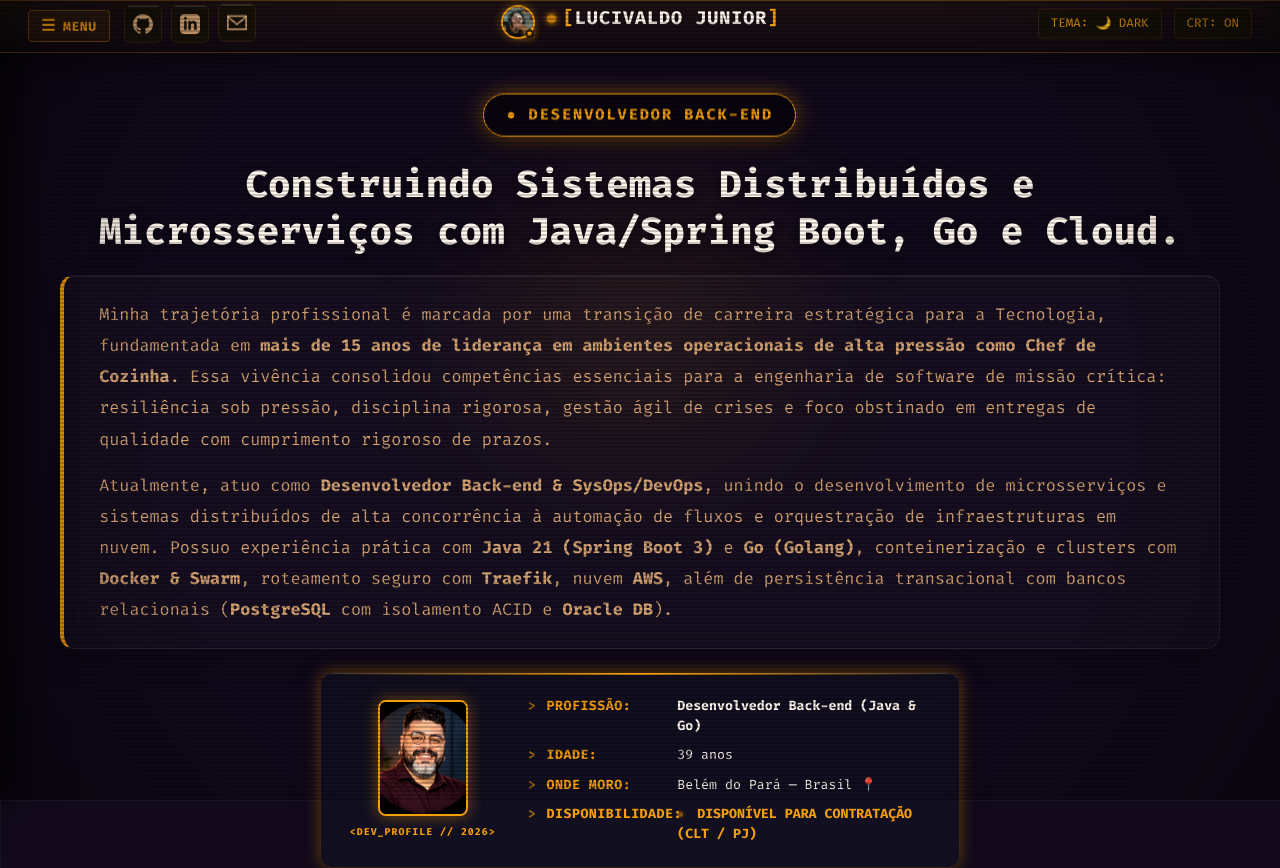
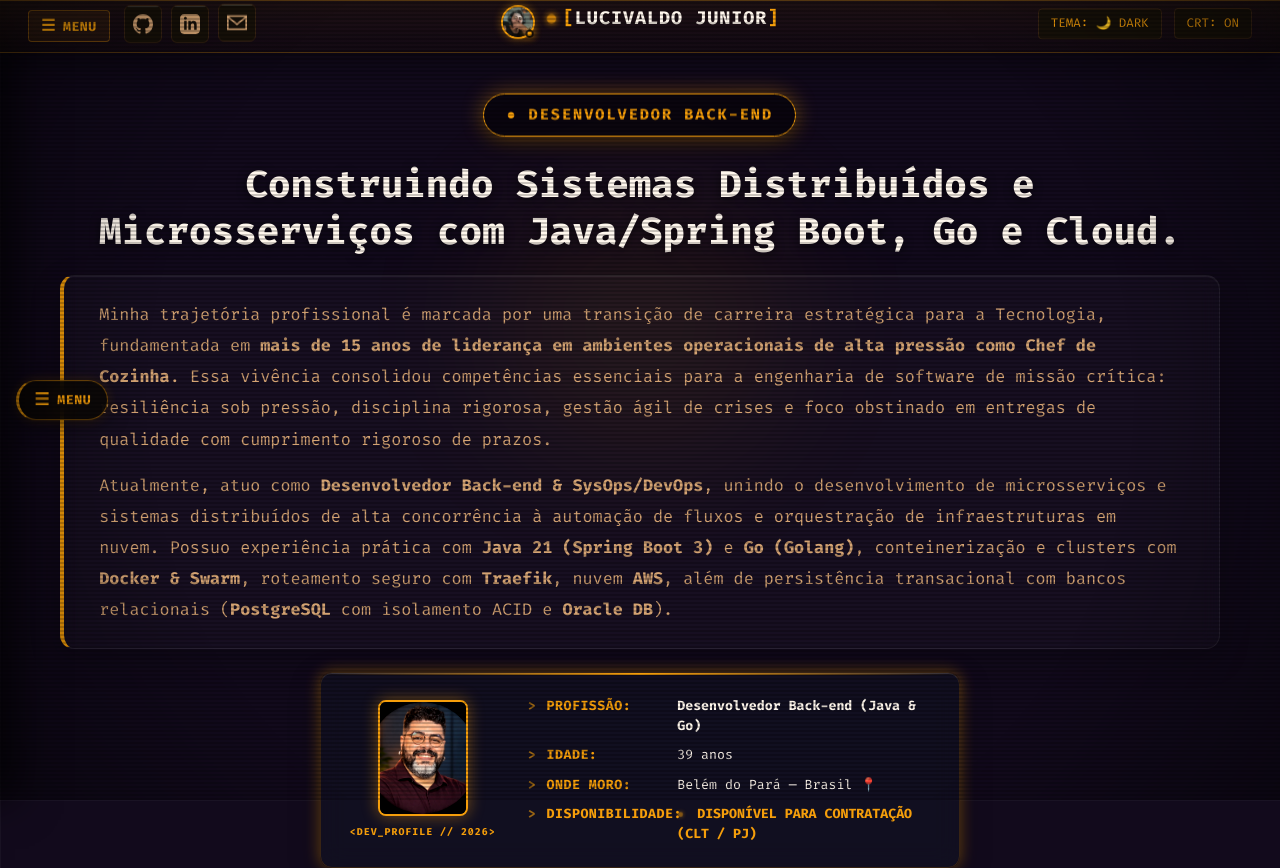
Before and after one commit to luci-jr/portifolio, an Angular app: page / in a window 1280 px wide. Shown: the top 868 px of the page. Built offline with nearby package versions, Linux system fonts and the light colour scheme; no server answers.

Commit message:
feat: reativa botao flutuante do menu com design cyberpunk e recolhimento inteligente

```diff
--- a/index.html
+++ b/index.html
@@ -17,6 +17,12 @@
 <body class="mode-frontend">
   <!-- Efeito Scanlines CRT retrô -->
   <div class="crt-overlay" id="crtOverlay"></div>
+
+  <!-- Botão Flutuante Ergonômico Lateral -->
+  <button id="floatingSidebarTrigger" class="floating-sidebar-trigger" title="Abrir Menu de Navegação" aria-label="Abrir Navegação Lateral">
+    <span class="floating-icon">☰</span>
+    <span class="floating-text">MENU</span>
+  </button>
 
   <!-- Barra de Telemetria Superior -->
   <header class="top-nav">
--- a/script.js
+++ b/script.js
@@ -239,6 +239,7 @@ document.addEventListener('DOMContentLoaded', () => {
   const sidebarDrawer = document.getElementById('sidebarDrawer');
   const sidebarBackdrop = document.getElementById('sidebarBackdrop');
   const sidebarToggleBtn = document.getElementById('sidebarToggleBtn');
+  const floatingSidebarTrigger = document.getElementById('floatingSidebarTrigger');
   const sidebarCloseBtn = document.getElementById('sidebarCloseBtn');
   const sidebarNavLinks = document.querySelectorAll('.sidebar-nav-link');
 
@@ -261,6 +262,7 @@ document.addEventListener('DOMContentLoaded', () => {
   }
 
   if (sidebarToggleBtn) sidebarToggleBtn.addEventListener('click', toggleSidebar);
+  if (floatingSidebarTrigger) floatingSidebarTrigger.addEventListener('click', toggleSidebar);
   if (sidebarCloseBtn) sidebarCloseBtn.addEventListener('click', closeSidebar);
   if (sidebarBackdrop) sidebarBackdrop.addEventListener('click', closeSidebar);
 
--- a/src/app/components/sidebar/sidebar.component.html
+++ b/src/app/components/sidebar/sidebar.component.html
@@ -1,3 +1,9 @@
+<!-- Botão Flutuante Ergonômico Lateral -->
+<button class="floating-sidebar-trigger" (click)="toggle()" type="button" title="Abrir Menu de Navegação" aria-label="Abrir Navegação Lateral">
+  <span class="floating-icon">☰</span>
+  <span class="floating-text">MENU</span>
+</button>
+
 <!-- Overlay Backdrop da Barra Lateral -->
 <div class="sidebar-backdrop" [class.is-open]="portfolio.sidebarOpen()" (click)="close()" aria-hidden="true"></div>
 
--- a/src/styles.css
+++ b/src/styles.css
@@ -930,6 +930,57 @@ body.theme-light .pixel-btn.outline:hover {
   line-height: 1;
 }
 
+/* Botão Flutuante Ergonômico Lateral */
+.floating-sidebar-trigger {
+  position: fixed;
+  left: 16px;
+  top: 50%;
+  transform: translateY(-50%);
+  z-index: 990;
+  display: inline-flex;
+  align-items: center;
+  gap: 0.5rem;
+  padding: 0.65rem 0.95rem;
+  background: rgba(12, 9, 6, 0.88);
+  border: 1px solid rgba(245, 158, 11, 0.45);
+  border-left: 3.5px solid var(--accent-color);
+  border-radius: 30px;
+  color: var(--accent-color);
+  font-family: var(--font-code);
+  font-size: 0.82rem;
+  font-weight: 700;
+  cursor: pointer;
+  box-shadow: 0 4px 20px rgba(0, 0, 0, 0.55), 0 0 12px rgba(245, 158, 11, 0.22);
+  backdrop-filter: blur(10px);
+  -webkit-backdrop-filter: blur(10px);
+  transition: all 0.3s cubic-bezier(0.16, 1, 0.3, 1);
+  user-select: none;
+}
+
+.floating-sidebar-trigger:hover {
+  background: var(--accent-color);
+  color: #0c0906;
+  border-color: var(--accent-color);
+  box-shadow: 0 6px 25px rgba(245, 158, 11, 0.45);
+  transform: translateY(-50%) translateX(4px) scale(1.04);
+}
+
+.floating-sidebar-trigger .floating-icon {
+  font-size: 1.05rem;
+  line-height: 1;
+}
+
+.floating-sidebar-trigger .floating-text {
+  letter-spacing: 0.05em;
+}
+
+body:has(.sidebar-drawer.is-open) .floating-sidebar-trigger,
+.sidebar-drawer.is-open ~ .floating-sidebar-trigger {
+  opacity: 0;
+  pointer-events: none;
+  transform: translateY(-50%) translateX(-25px);
+}
+
 /* Overlay Backdrop */
 .sidebar-backdrop {
   position: fixed;
@@ -1288,3 +1339,29 @@ body.theme-light .sidebar-nav-link.active {
 body.theme-light .sidebar-footer {
   border-top-color: rgba(245, 158, 11, 0.25);
 }
+
+:host.theme-light .floating-sidebar-trigger,
+body.theme-light .floating-sidebar-trigger {
+  background: rgba(255, 255, 255, 0.94);
+  border-color: rgba(217, 119, 6, 0.45);
+  border-left-color: #d97706;
+  color: #b45309;
+  box-shadow: 0 4px 20px rgba(0, 0, 0, 0.12), 0 0 10px rgba(217, 119, 6, 0.25);
+}
+
+:host.theme-light .floating-sidebar-trigger:hover,
+body.theme-light .floating-sidebar-trigger:hover {
+  background: #d97706;
+  color: #ffffff;
+  border-color: #d97706;
+}
+
+@media (max-width: 768px) {
+  .floating-sidebar-trigger {
+    left: 10px;
+    padding: 0.55rem 0.7rem;
+  }
+  .floating-sidebar-trigger .floating-text {
+    display: none;
+  }
+}
--- a/style.css
+++ b/style.css
@@ -2904,6 +2904,57 @@ body.theme-light .about-chapter:hover {
   line-height: 1;
 }
 
+/* Botão Flutuante Ergonômico Lateral */
+.floating-sidebar-trigger {
+  position: fixed;
+  left: 16px;
+  top: 50%;
+  transform: translateY(-50%);
+  z-index: 990;
+  display: inline-flex;
+  align-items: center;
+  gap: 0.5rem;
+  padding: 0.65rem 0.95rem;
+  background: rgba(12, 9, 6, 0.88);
+  border: 1px solid rgba(245, 158, 11, 0.45);
+  border-left: 3.5px solid var(--accent-color);
+  border-radius: 30px;
+  color: var(--accent-color);
+  font-family: var(--font-code);
+  font-size: 0.82rem;
+  font-weight: 700;
+  cursor: pointer;
+  box-shadow: 0 4px 20px rgba(0, 0, 0, 0.55), 0 0 12px rgba(245, 158, 11, 0.22);
+  backdrop-filter: blur(10px);
+  -webkit-backdrop-filter: blur(10px);
+  transition: all 0.3s cubic-bezier(0.16, 1, 0.3, 1);
+  user-select: none;
+}
+
+.floating-sidebar-trigger:hover {
+  background: var(--accent-color);
+  color: #0c0906;
+  border-color: var(--accent-color);
+  box-shadow: 0 6px 25px rgba(245, 158, 11, 0.45);
+  transform: translateY(-50%) translateX(4px) scale(1.04);
+}
+
+.floating-sidebar-trigger .floating-icon {
+  font-size: 1.05rem;
+  line-height: 1;
+}
+
+.floating-sidebar-trigger .floating-text {
+  letter-spacing: 0.05em;
+}
+
+body:has(.sidebar-drawer.is-open) .floating-sidebar-trigger,
+.sidebar-drawer.is-open ~ .floating-sidebar-trigger {
+  opacity: 0;
+  pointer-events: none;
+  transform: translateY(-50%) translateX(-25px);
+}
+
 /* Overlay Backdrop */
 .sidebar-backdrop {
   position: fixed;
@@ -3251,3 +3302,27 @@ body.theme-light .sidebar-nav-link.active {
 body.theme-light .sidebar-footer {
   border-top-color: rgba(245, 158, 11, 0.25);
 }
+
+body.theme-light .floating-sidebar-trigger {
+  background: rgba(255, 255, 255, 0.94);
+  border-color: rgba(217, 119, 6, 0.45);
+  border-left-color: #d97706;
+  color: #b45309;
+  box-shadow: 0 4px 20px rgba(0, 0, 0, 0.12), 0 0 10px rgba(217, 119, 6, 0.25);
+}
+
+body.theme-light .floating-sidebar-trigger:hover {
+  background: #d97706;
+  color: #ffffff;
+  border-color: #d97706;
+}
+
+@media (max-width: 768px) {
+  .floating-sidebar-trigger {
+    left: 10px;
+    padding: 0.55rem 0.7rem;
+  }
+  .floating-sidebar-trigger .floating-text {
+    display: none;
+  }
+}
```
